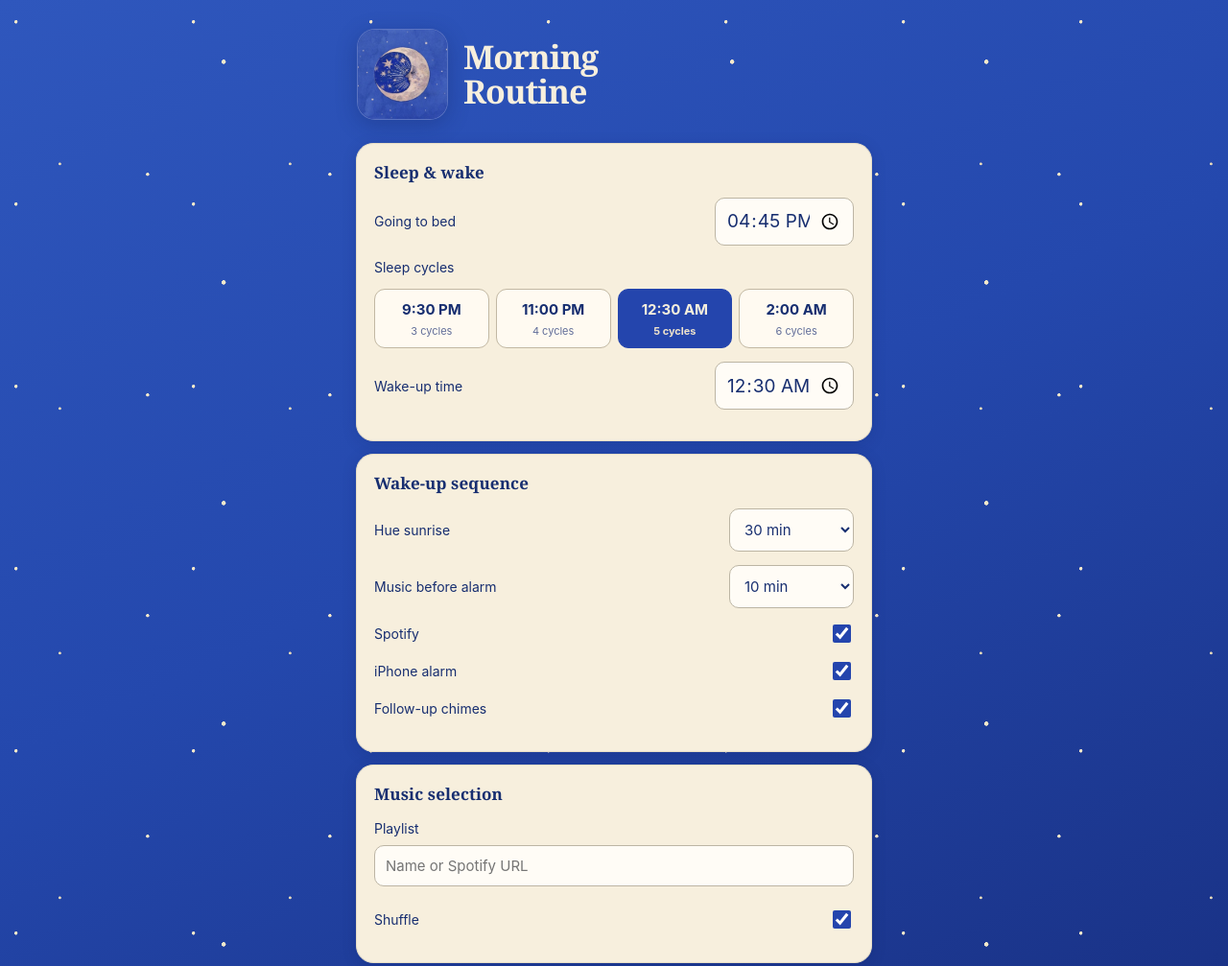
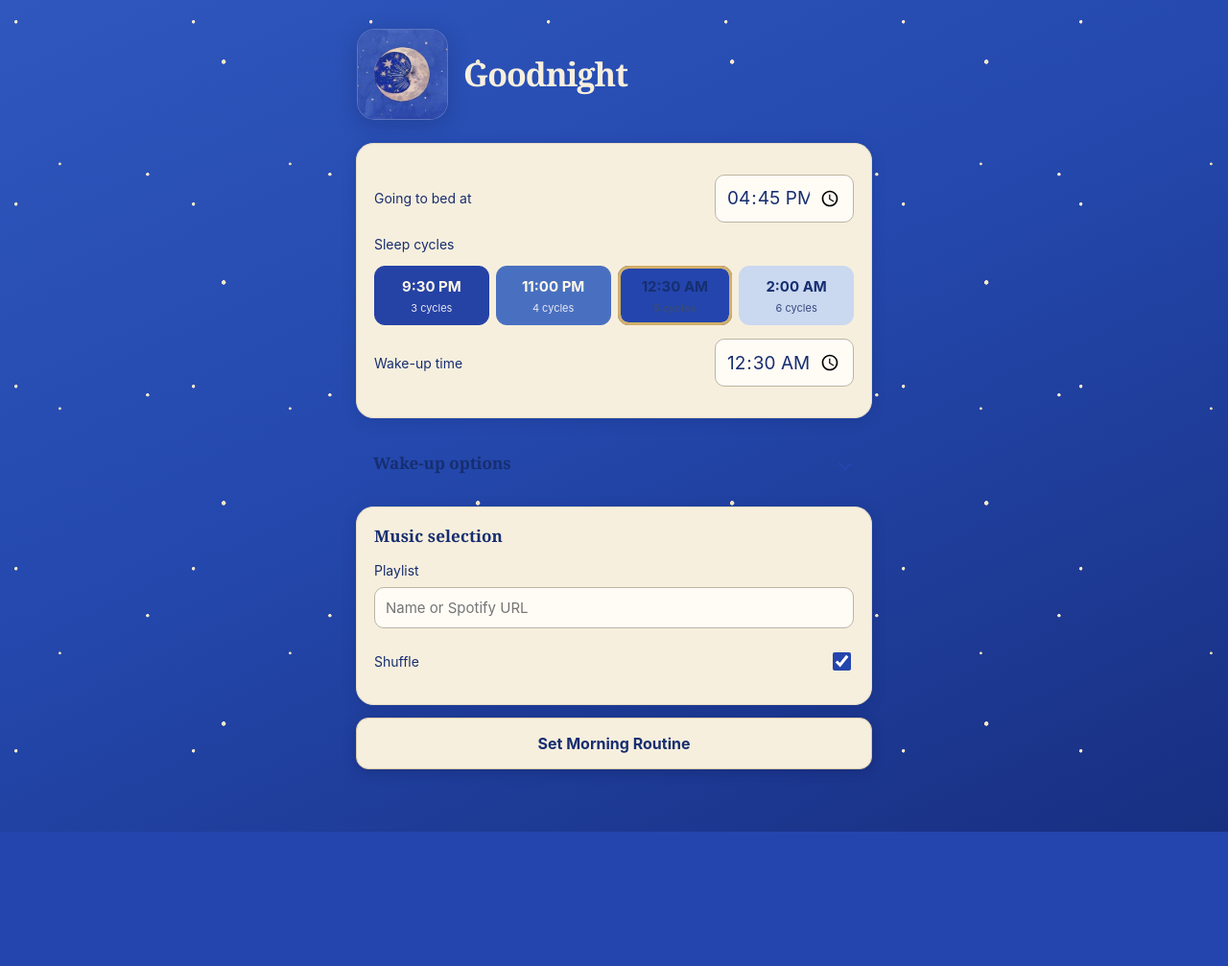
Before and after one commit to dfdt2/morning_routine, a plain HTML site: page index.html in a window 1280 px wide. Shown: the top 1007 px of the page at 96% size. After the commit the page ends 867 px from the top, so only its background shows below. Drawn offline with Linux system fonts and the light colour scheme.

Commit message:
Rename Goodnight, round time inputs to five minutes, gradient sleep cycles, collapse wake options

```diff
--- a/index.html
+++ b/index.html
@@ -4,7 +4,7 @@
 <meta charset="utf-8">
 <meta name="viewport" content="width=device-width,initial-scale=1,viewport-fit=cover">
 <meta name="theme-color" content="#2445ad"><link rel="icon" type="image/jpeg" href="./moon.jpg"><link rel="apple-touch-icon" href="./moon.jpg">
-<title>Morning Routine</title>
+<title>Goodnight</title>
 <style>
 :root{color-scheme:light;--blue:#2445ad;--ivory:#f7efdd;--ink:#172e70}
 *{box-sizing:border-box}body{margin:0;min-height:100vh;color:var(--ivory);font:15px -apple-system,BlinkMacSystemFont,"Segoe UI",sans-serif;background:#2445ad;background-image:radial-gradient(circle at 9% 12%,#f5e8cb 0 1.5px,transparent 2px),radial-gradient(circle at 88% 28%,#f5e8cb 0 2px,transparent 2.5px),radial-gradient(circle at 26% 67%,#e8daba 0 1px,transparent 1.8px),radial-gradient(circle at 81% 79%,#f5e8cb 0 1.4px,transparent 2px),linear-gradient(155deg,#2f57bd 0%,#2448ad 46%,#182f81 100%);background-size:185px 190px,265px 230px,240px 255px,190px 230px,100% 100%}
@@ -27,26 +27,40 @@ input[type=text]{width:100%;margin:8px 0}
 .primary{background:var(--ivory);color:var(--ink);font-weight:750;border:1px solid #d4c8a8;width:100%;font-size:16px;padding:16px;border-radius:13px;box-shadow:0 3px 13px #101b5350}.primary:active{transform:translateY(1px)}
 .status{color:var(--ivory);font-size:13px;margin:10px 1px 0;line-height:1.4}
 @media(max-width:370px){.hero-art{width:78px;height:78px}h1{font-size:30px}.option b{font-size:13px}}
+
+.settings-panel{padding:0;overflow:hidden}
+.settings-panel summary{display:flex;align-items:center;justify-content:space-between;cursor:pointer;list-style:none;padding:18px;font:700 17px Georgia,"Times New Roman",serif;color:var(--ink)}
+.settings-panel summary::-webkit-details-marker{display:none}
+.settings-panel summary::after{content:"⌄";font:600 25px -apple-system,sans-serif;color:var(--blue);transition:transform .2s}
+.settings-panel[open] summary::after{transform:rotate(180deg)}
+.details-body{padding:0 18px 9px;border-top:1px solid #dcd0b5}
+.cycle-3{background:#2542a5;color:#fff8e9;border-color:#2542a5}
+.cycle-4{background:#4970c0;color:#fff8e9;border-color:#4970c0}
+.cycle-5{background:#8aa7df;color:#162f70;border-color:#8aa7df}
+.cycle-6{background:#cad8f0;color:#162f70;border-color:#cad8f0}
+.option.cycle-3 small,.option.cycle-4 small{color:#e9e7f3}
+.option.cycle-5 small,.option.cycle-6 small{color:#364b7e}
+.option.active{outline:3px solid #d1ae69;outline-offset:-3px;box-shadow:0 0 0 2px #fffaf1 inset}
+.option.cycle-5.active,.option.cycle-6.active{color:#162f70}
+.option.cycle-5.active small,.option.cycle-6.active small{color:#364b7e}
 </style>
 </head>
 <body>
 <main>
-<div class="hero"><img class="hero-art" src="./moon.jpg" alt="Moon and stars illustration"><h1>Morning Routine</h1></div>
+<div class="hero"><img class="hero-art" src="./moon.jpg" alt="Moon and stars illustration"><h1>Goodnight</h1></div>
 <section>
-<h2>Sleep & wake</h2>
-<div class="row"><label for="bed">Going to bed</label><input id="bed" type="time"></div>
+<div class="row"><label for="bed">Going to bed at</label><input id="bed" type="time" step="300"></div>
 <div class="row"><label>Sleep cycles</label></div>
 <div class="options" id="suggestions"></div>
-<div class="row"><label for="wake">Wake-up time</label><input id="wake" type="time"></div>
+<div class="row"><label for="wake">Wake-up time</label><input id="wake" type="time" step="300"></div>
 </section>
-<section>
-<h2>Wake-up sequence</h2>
+<details class="settings-panel"><summary>Wake-up options</summary><div class="details-body">
 <div class="row"><label for="sun">Hue sunrise</label><select id="sun"><option value="15">15 min</option><option value="30" selected>30 min</option><option value="45">45 min</option><option value="60">60 min</option></select></div>
 <div class="row"><label for="musicOffset">Music before alarm</label><select id="musicOffset"><option value="0">At alarm</option><option value="5">5 min</option><option value="10" selected>10 min</option><option value="15">15 min</option><option value="20">20 min</option></select></div>
 <div class="row"><label for="music">Spotify</label><input id="music" type="checkbox" checked></div>
 <div class="row"><label for="alarm">iPhone alarm</label><input id="alarm" type="checkbox" checked></div>
 <div class="row"><label for="chimes">Follow-up chimes</label><input id="chimes" type="checkbox" checked></div>
-</section>
+</div></details>
 <section>
 <h2>Music selection</h2>
 <label for="playlist">Playlist</label>
@@ -64,6 +78,7 @@ const toTime=value=>{let n=((value%1440)+1440)%1440;return String(Math.floor(n/6
 const formatted=value=>{const h=Number(value.slice(0,2)),m=value.slice(3);return (h%12||12)+':'+m+' '+(h<12?'AM':'PM')};
 const quarterNow=()=>{const now=new Date();return toTime(Math.ceil((now.getHours()*60+now.getMinutes()+now.getSeconds()/60)/15)*15)};
 const suggested=(bed,cycles)=>toTime(toMin(bed)+15+cycles*90);
+const snapFive=value=>value&&/^\d{2}:\d{2}$/.test(value)?toTime(Math.round(toMin(value)/5)*5):value;
 let chosenCycle=5;
 const saved=(()=>{try{return JSON.parse(localStorage.getItem('morning_routine:v1')||'{}')}catch{return {}}})();
 for(const id of ids){if(saved[id]!==undefined){if($(id).type==='checkbox')$(id).checked=Boolean(saved[id]);else $(id).value=saved[id]}}
@@ -75,7 +90,7 @@ function renderSuggestions(){
     const value=suggested($('bed').value,cycles);
     const b=document.createElement('button');
     b.type='button';
-    b.className='option'+($('wake').value===value?' active':'');
+    b.className='option cycle-'+cycles+($('wake').value===value?' active':'');
     const label=document.createElement('b');label.textContent=formatted(value);
     const sub=document.createElement('small');sub.textContent=cycles+' cycles';
     b.append(label,sub);
@@ -83,14 +98,10 @@ function renderSuggestions(){
     wrap.appendChild(b);
   }
 }
-$('bed').addEventListener('input',()=>{
-  if(chosenCycle!==null)$('wake').value=suggested($('bed').value,chosenCycle);
-  renderSuggestions();
-});
-$('wake').addEventListener('input',()=>{
-  chosenCycle=[3,4,5,6].find(c=>suggested($('bed').value,c)===$('wake').value)??null;
-  renderSuggestions();
-});
+function updateBed(){ if(!$('bed').value)return; $('bed').value=snapFive($('bed').value); if(chosenCycle!==null)$('wake').value=suggested($('bed').value,chosenCycle); renderSuggestions(); }
+function updateWake(){ if(!$('wake').value)return; $('wake').value=snapFive($('wake').value); chosenCycle=[3,4,5,6].find(c=>suggested($('bed').value,c)===$('wake').value)??null; renderSuggestions(); }
+$('bed').addEventListener('change',updateBed);
+$('wake').addEventListener('change',updateWake);
 renderSuggestions();
 function settings(){
   const result={bed:$('bed').value,wake:$('wake').value};
@@ -98,6 +109,7 @@ function settings(){
   return result;
 }
 $('setRoutine').addEventListener('click',()=>{
+  updateBed();updateWake();
   const s=settings();
   if(!/^([01][0-9]|2[0-3]):[0-5][0-9]$/.test(s.wake)){
     $('status').textContent='Choose a wake-up time.';return;
```
